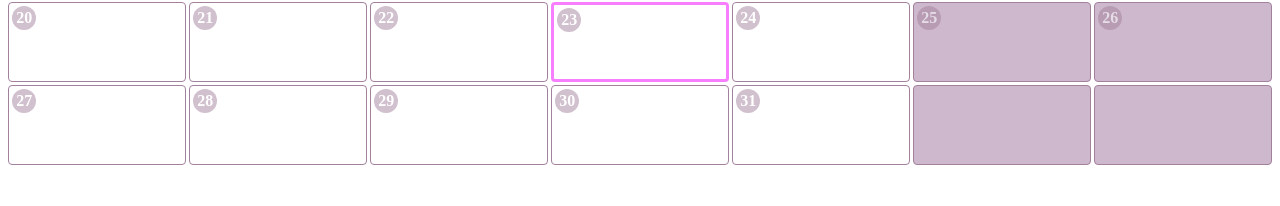
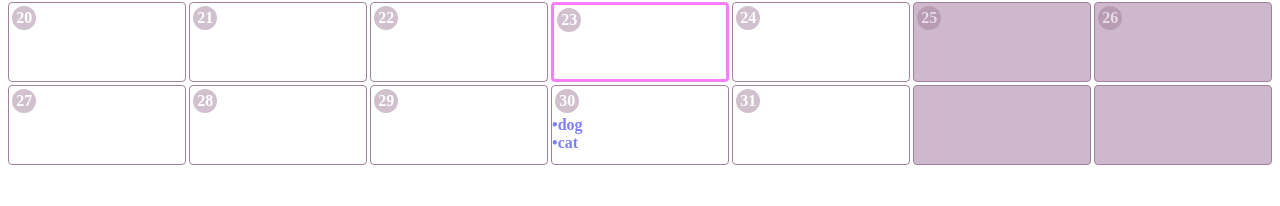
Before and after one commit to Kuovinen/TaskManager, a React (Create React App) app: page / in a window 1280 px wide. Shown: the part 318-524 px from the top of the page. Built offline with nearby package versions, Linux system fonts and the light colour scheme.

Commit message:
changes what is being display and the main div Class

```diff
--- a/src/components/Task.js
+++ b/src/components/Task.js
@@ -1,14 +1,14 @@
 export default function Task(props) {
   function showData() {
-    props.setData({
+    props.setTaskData({
       title: props.title,
-      time: props.timme,
+      time: props.time,
       details: props.details,
     });
   }
   return (
-    <div className="task" onClick={showData}>
-      <div className={props.title}></div>
+    <div className="cTask" onClick={showData}>
+      {props.title}
     </div>
   );
 }
```
